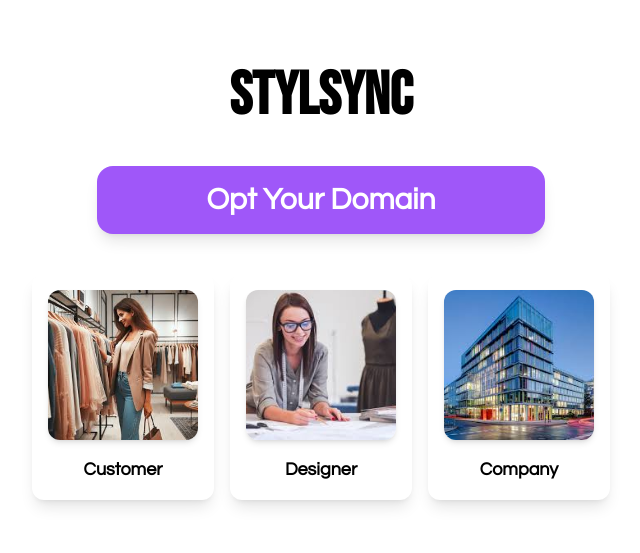
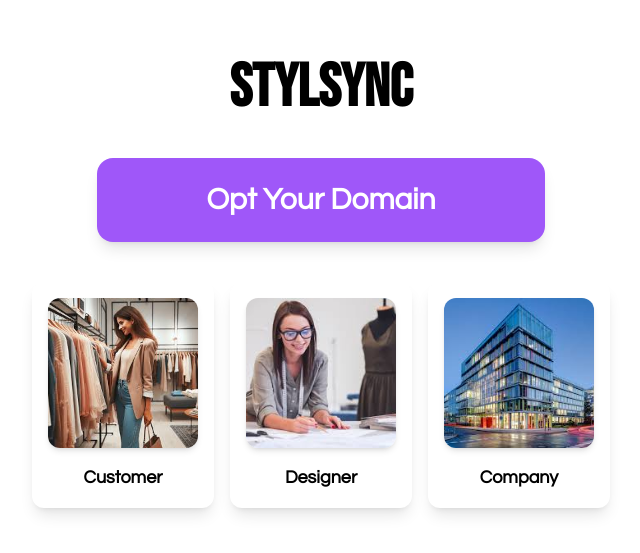
Before and after one commit to SRIHARI-VB/stylsync-app, a React (Create React App) app: page /chooseDomain in a window 1280 px wide. Shown: the part 117-670 px from the top of the page, without its empty margins (319-959 px from the left). Built offline with nearby package versions, Linux system fonts and the light colour scheme.

Commit message:
refactor: choose domain padding

```diff
--- a/src/pages/ChooseDomain.tsx
+++ b/src/pages/ChooseDomain.tsx
@@ -71,7 +71,7 @@ const ChooseDomain = () => {
   }
 
   return (
-    <div className="min-h-screen bg-white flex w-full flex-col justify-center items-center px-2 py-10">
+    <div className="min-h-screen bg-white flex flex-col justify-center items-center px-2 py-10 overflow-hidden">
       <p
         className="text-6xl font-semibold mb-10"
         style={{ fontFamily: "Bebas Neue, sans-serif" }}
@@ -79,7 +79,7 @@ const ChooseDomain = () => {
         STYLSYNC
       </p>
       <div className="w-full max-w-md text-center mb-10">
-        <div className="bg-[#9F57F9] p-4 rounded-2xl shadow-lg">
+        <div className="bg-[#9F57F9] p-6 rounded-2xl shadow-lg">
           <p
             className="text-3xl font-bold text-white"
             style={{ fontFamily: "Questrial, sans-serif" }}
@@ -88,7 +88,7 @@ const ChooseDomain = () => {
           </p>
         </div>
       </div>
-      <div className="w-full flex flex-wrap items-center justify-center gap-4">
+      <div className="w-full  flex flex-wrap items-center justify-center gap-4">
         <DomainCard
           imageSrc="/assets/customer.jpeg"
           title="Customer"
```
